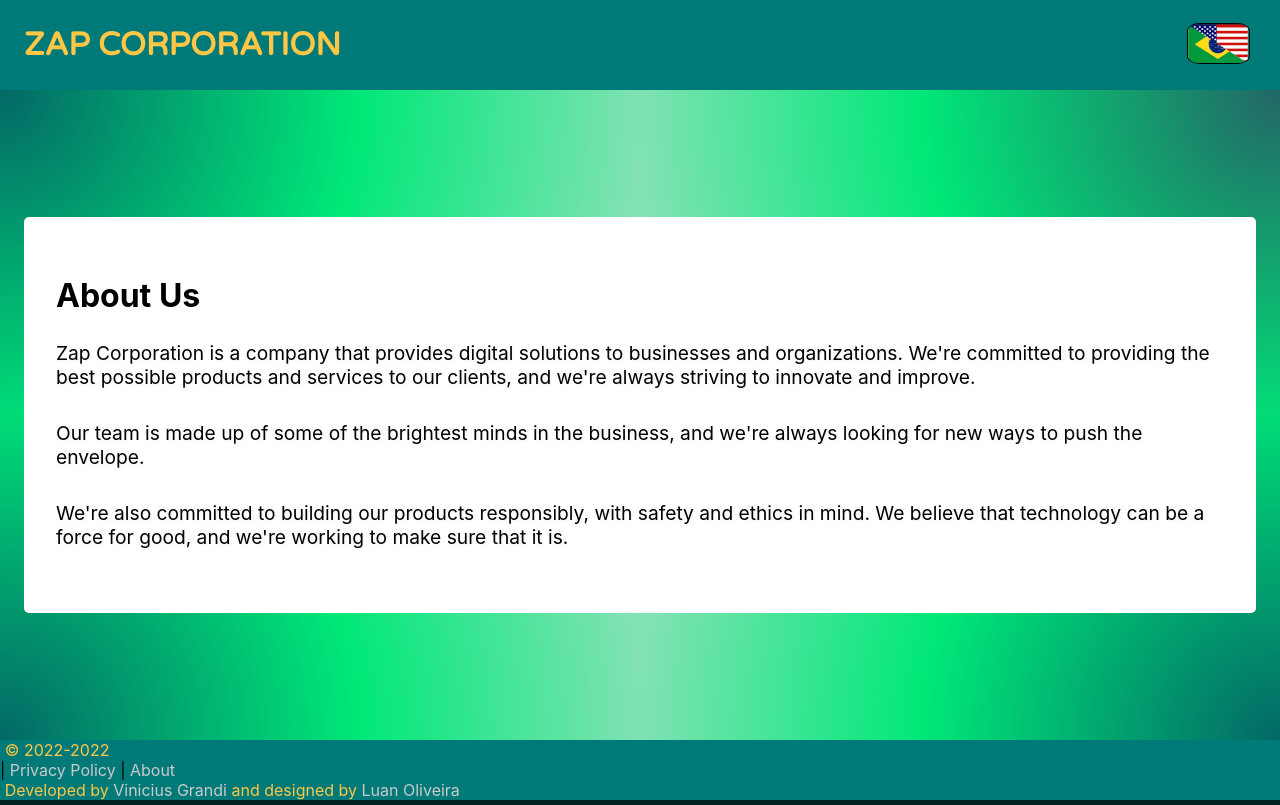
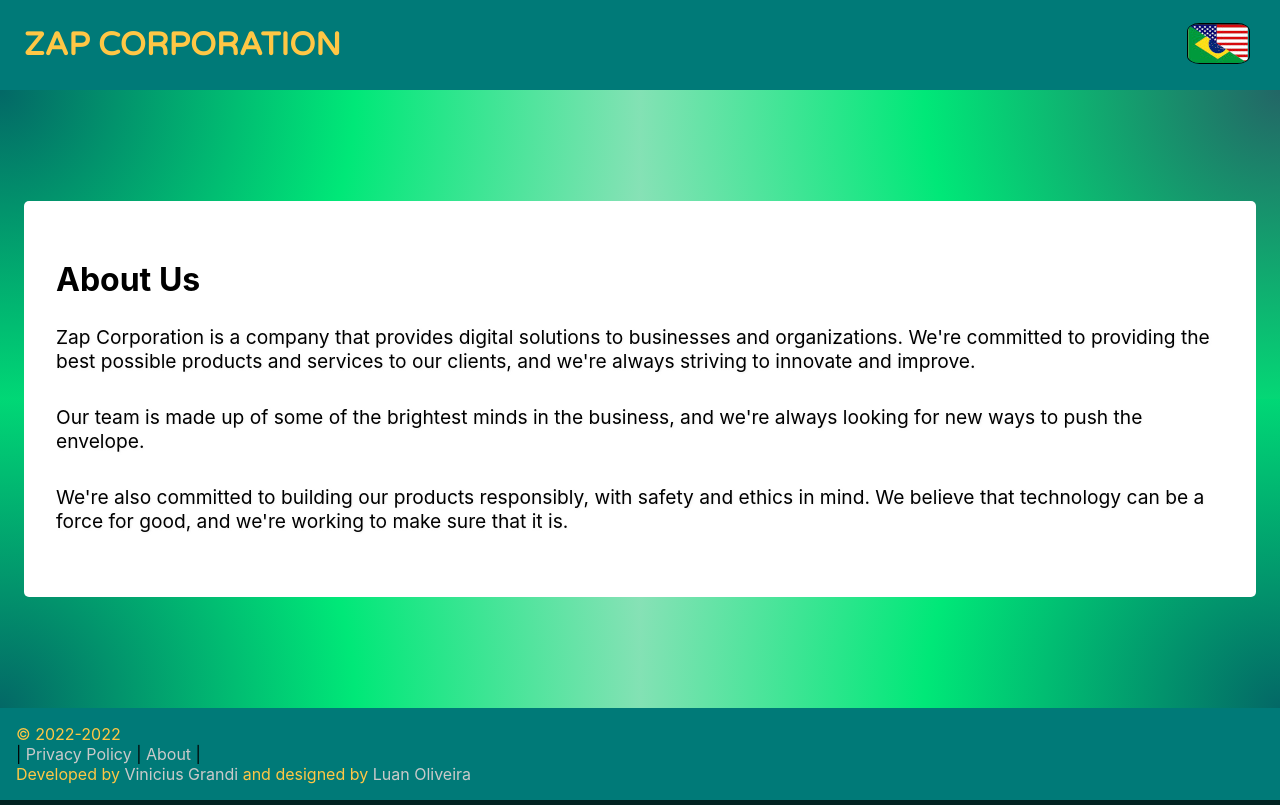
Before and after one commit to vinicius-grandi/ZapCorporation, a React (Create React App) app: page /ZapCorporation/about in a window 1280 px wide. Built offline with nearby package versions, Linux system fonts and the light colour scheme.

Commit message:
tweaks in styling

```diff
--- a/src/components/Footer.tsx
+++ b/src/components/Footer.tsx
@@ -6,6 +6,8 @@ import styled from 'styled-components';
 const StyledFooter = styled.footer`
   background-color: #007a78;
   font-size: 1rem;
+  box-sizing: border-box;
+  padding: 1rem;
   p {
     margin: 0;
     color: #ffc745;
@@ -30,6 +32,8 @@ const StyledFooter = styled.footer`
   li {
     width: fit-content;
     display: inline;
+    margin: 0;
+    padding: 0;
   }
 `;
 
@@ -47,7 +51,7 @@ function Footer() {
           | <Link to="/privacy-policy">{t('footer.first')}</Link> |{' '}
         </li>
         <li>
-          <Link to="/about">{t('footer.second')}</Link>
+          <Link to="/about">{t('footer.second')}</Link> |
         </li>
       </ul>
       <p>
```
